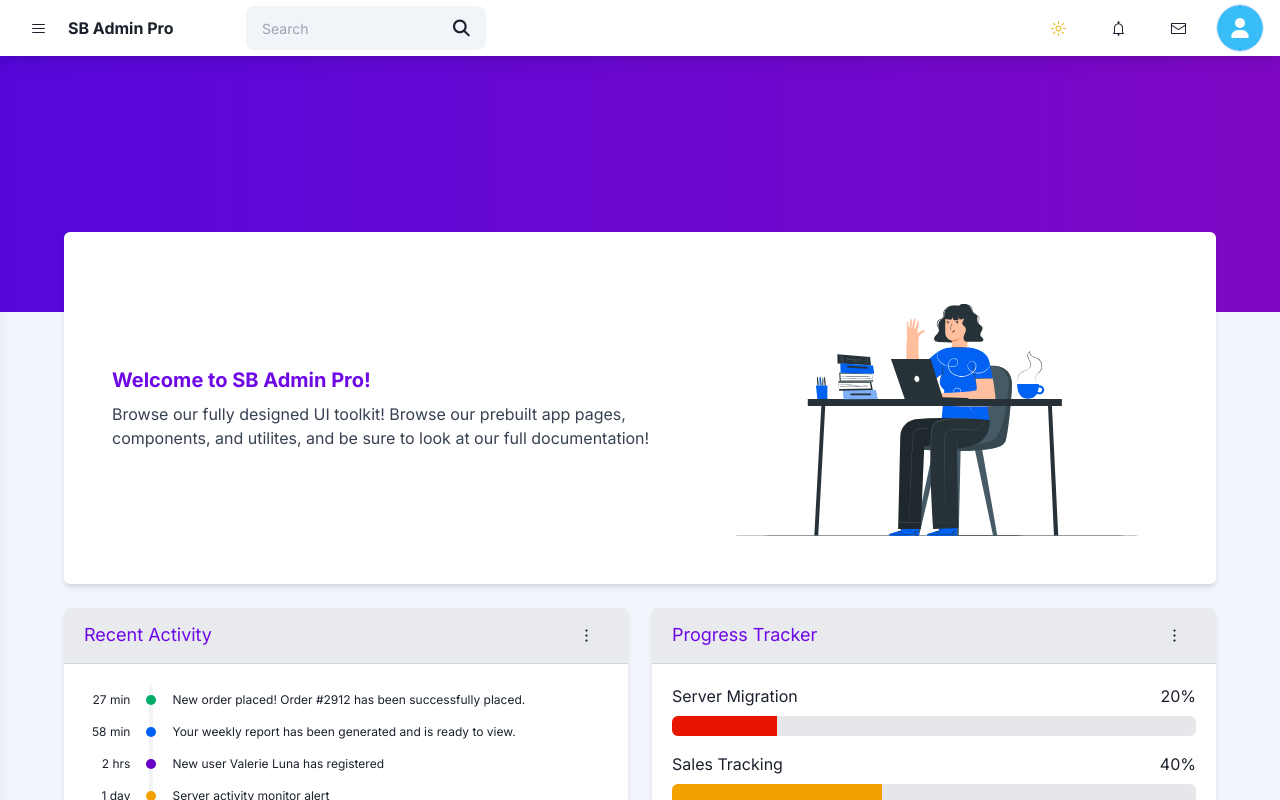
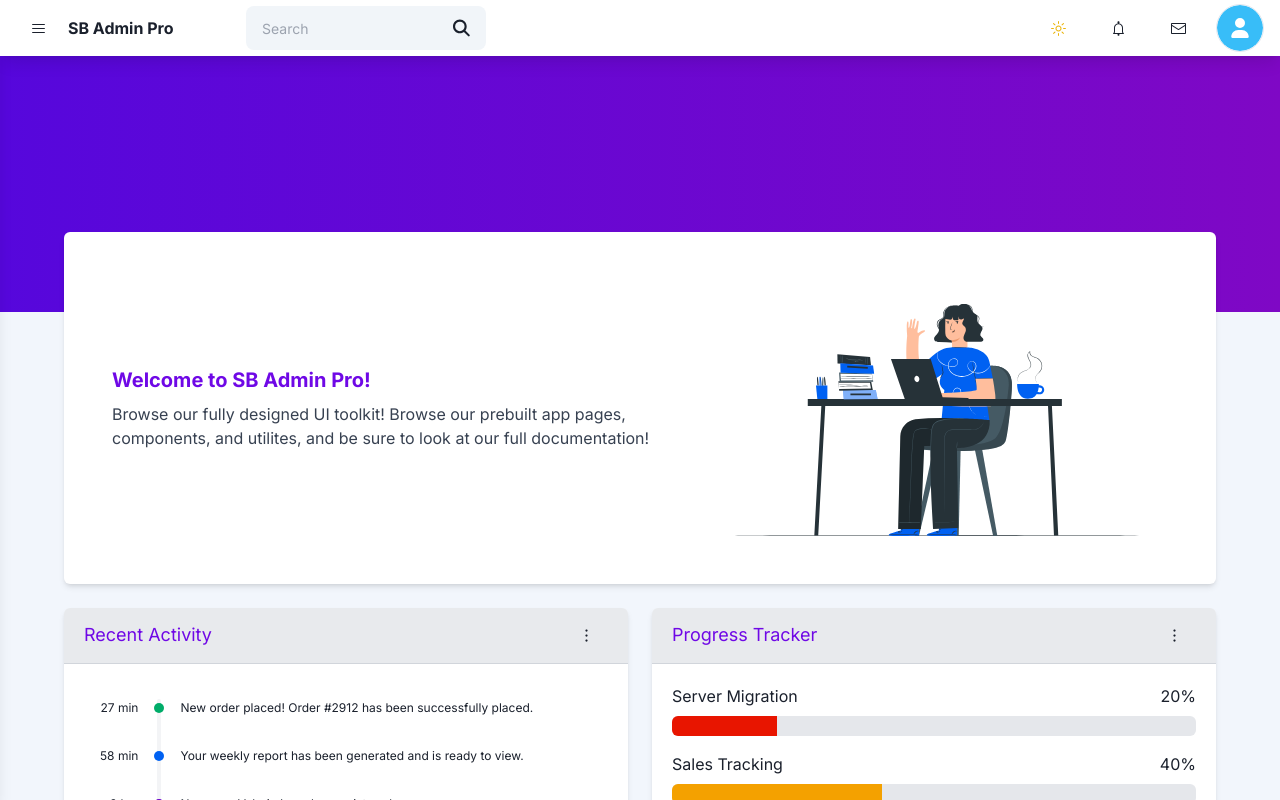
Before and after one commit to 0xe0b69e/psi-proj-2, a Next.js app: page /dashboard in a window 1280 px wide. Built offline with nearby package versions, Linux system fonts and the light colour scheme.

Commit message:
Increased spacing

```diff
--- a/components/timeline.js
+++ b/components/timeline.js
@@ -25,7 +25,7 @@ export default function Timeline ( { points = [] } )
         <tbody>
         {points.map( ( { color, name, date }, index ) => (
           <tr key={index} className="text-xs">
-            <td className="p-2 items-center">
+            <td className="p-4 pr-2 items-center">
               <p
                 className={cn(
                   "text-end text-nowrap transition-all duration-1000 ease-in-out",
@@ -36,7 +36,7 @@ export default function Timeline ( { points = [] } )
                 {shortRelativeTime( date )}
               </p>
             </td>
-            <td className="p-2 h-full items-center relative">
+            <td className="px-2 h-full items-center relative">
               <div
                 className={cn(
                   "w-2.5 h-2.5 rounded-full transition-all duration-1000 ease-in-out z-20 relative",
@@ -53,7 +53,7 @@ export default function Timeline ( { points = [] } )
                 }}
               />
             </td>
-            <td className="p-2">
+            <td className="px-2">
               <p
                 className={cn(
                   "transition-all duration-1000 ease-in-out",
```
